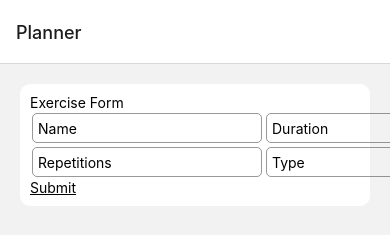
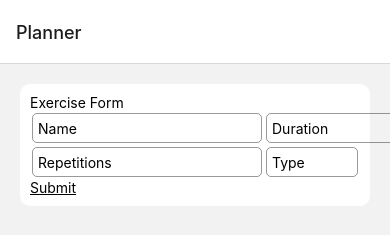
Before and after one commit to Jerga99/workout-app, a React Native app: screen /Planner in a window 390 px wide. Shown: the top 235 px of the page. Built offline with nearby package versions, Linux system fonts and the light colour scheme.

Commit message:
Display Selection

```diff
--- a/components/WorkoutForm.tsx
+++ b/components/WorkoutForm.tsx
@@ -18,8 +18,8 @@ type WorkoutProps = {
 export default function WorkoutForm({
   onSubmit
 }: WorkoutProps) {
-
   const { control, handleSubmit } = useForm();
+  const [ isSelectionOn, setSelectionOn ] = useState(false);
 
   return (
     <View style={styles.container}>
@@ -79,12 +79,20 @@ export default function WorkoutForm({
             }}
             name="type"
             render={({ field: {onChange, value}}) =>
-              <TextInput
-                onChangeText={onChange}
-                value={value}
-                style={styles.input}
-                placeholder="Type"
-              />
+              <View style={{flex: 1}}>
+                { isSelectionOn ?
+                  <View>
+                    <PressableText text="exercise" onPressIn={() => setSelectionOn(false)} />
+                    <PressableText text="break" onPressIn={() => setSelectionOn(false)} />
+                    <PressableText text="stretch" onPressIn={() => setSelectionOn(false)} />
+                  </View> :
+                  <TextInput
+                    onPressIn={() => setSelectionOn(true)}
+                    style={styles.input}
+                    placeholder="Type"
+                  />
+                }
+              </View>
             }
           />
         </View>
```
